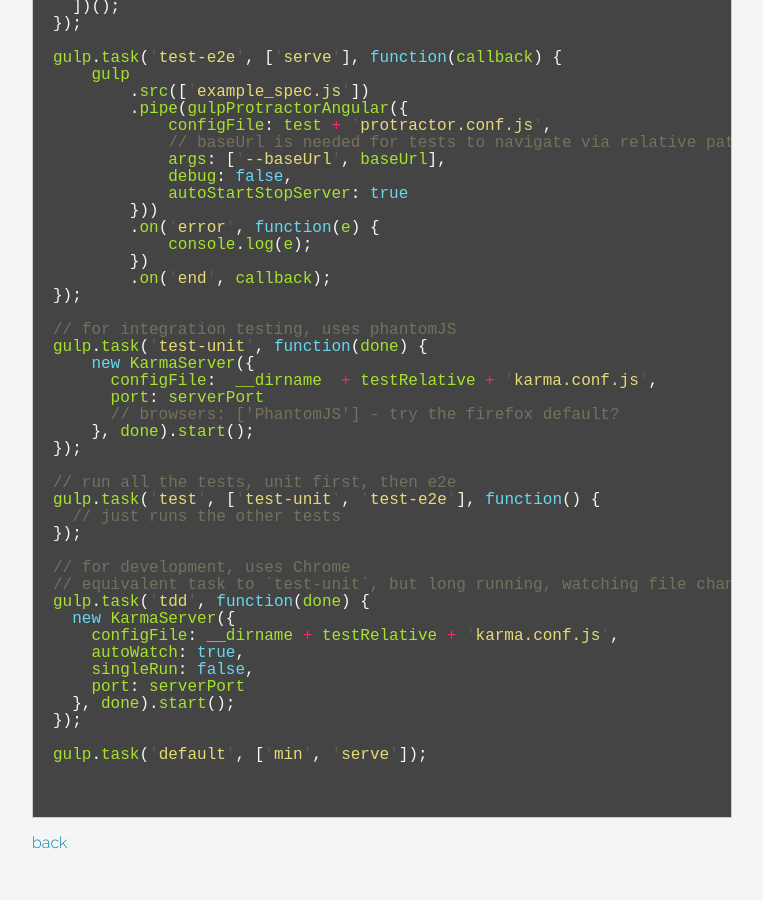
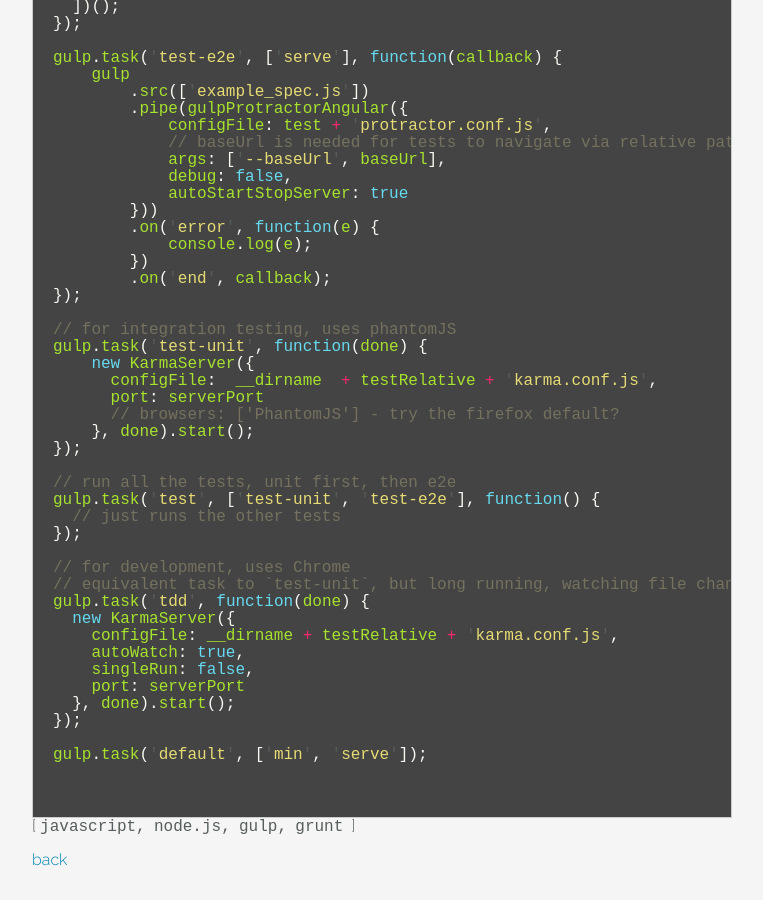
Before and after one commit to benjaminapetersen/benjaminapetersen.github.io, a Jekyll site: the page built from _posts/2016-07-01-my-gulp-file.md, in a window 1280 px wide and 900 px high, scrolled down 3505 px. Shown: the whole window, without its empty margins (258-1021 px from the left). Built offline with Jekyll 4.4.1, drawn with Linux system fonts in a browser that asks for light colours; comment, search, counter and statistics services are not loaded; part of the change alters nothing that is shown.

Commit message:
Show tags in posts & generate site.tags

```diff
--- /dev/null
+++ b/_includes/collecttags.html
@@ -0,0 +1,18 @@
+{% assign rawtags = "" %}
+{% for post in site.posts %}
+  {% assign ttags = post.tags | join:'|' | append:'|' %}
+  {% assign rawtags = rawtags | append:ttags %}
+{% endfor %}
+{% assign rawtags = rawtags | split:'|' | sort %}
+
+{% assign site.tags = "" %}
+{% for tag in rawtags %}
+  {% if tag != "" %}
+    {% if tags == "" %}
+      {% assign tags = tag | split:'|' %}
+    {% endif %}
+    {% unless tags contains tag %}
+      {% assign tags = tags | join:'|' | append:'|' | append:tag | split:'|' %}
+    {% endunless %}
+  {% endif %}
+{% endfor %}
--- a/_includes/header.html
+++ b/_includes/header.html
@@ -1,6 +1,5 @@
 <head>
     <meta charset="utf-8">
-    <link rel="shortcut icon" href="{{ "/assets/img/favicon.ico" | prepend: site.baseurl }}" type="image/x-icon" />
     <title>
     {% if page.title %}
         {{ page.title }} - {{ site.title }}
@@ -15,6 +14,11 @@
     <meta name="description" content="{{ site.description }}">
     {% endif %}
 
+    {% if site.tags != "" %}
+      {% include collecttags.html %}
+    {% endif %}
+
+    <link rel="shortcut icon" href="{{ "/assets/img/favicon.ico" | prepend: site.baseurl }}" type="image/x-icon" />
     <link href='http://fonts.googleapis.com/css?family=Slabo+27px' rel='stylesheet' type='text/css'>
     <link href='http://fonts.googleapis.com/css?family=Raleway:400,300' rel='stylesheet' type='text/css'>
     <link rel="stylesheet" href="{{ "/assets/css/reset.css" | prepend: site.baseurl }}">
--- a/_layouts/post.html
+++ b/_layouts/post.html
@@ -39,11 +39,19 @@
                 </div>
             </div>
 
+            <span>[
+              {% for tag in page.tags %}
+                {% capture tag_name %}{{ tag }}{% endcapture %}
+                <a href="/tag/{{ tag_name }}"><code class="highligher-rouge"><nobr>{{ tag_name }}</nobr></code>&nbsp;</a>
+              {% endfor %}
+            ]</span>
+
             <div>
                 <p class="back">
                     <a href="{{ site.baseurl }}/">back</a>
                 </p>
             </div>
+
         </div>
         {% include footer.html %}
 
```
